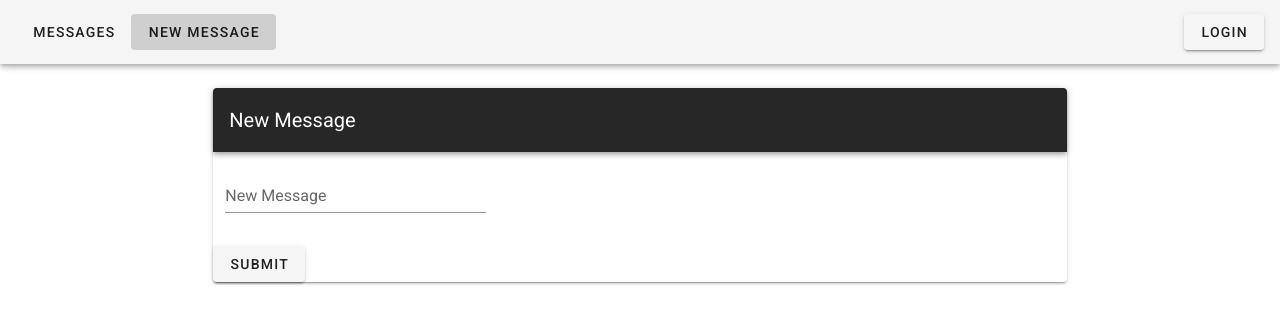
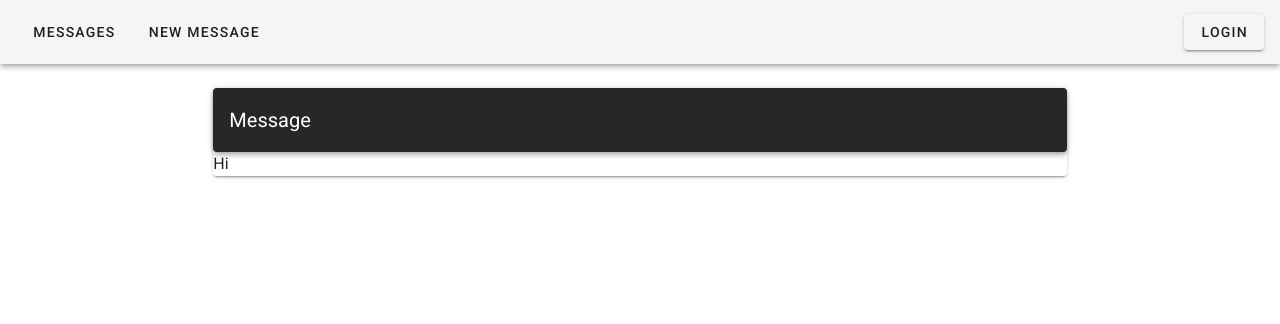
Before and after one commit to Dmitry-White/Vue.js-Playground, a Vue app in the folder vue-node-auth/frontend/: page /message in a window 1280 px wide. Shown: the top 324 px of the page. Built offline with nearby package versions, Linux system fonts and the light colour scheme.

Commit message:
Add message component

```diff
--- a/vue-node-auth/frontend/src/App.vue
+++ b/vue-node-auth/frontend/src/App.vue
@@ -2,7 +2,7 @@
   <v-app>
     <v-app-bar app>
       <v-btn depressed to='/'>Messages</v-btn>
-      <v-btn depressed to='/message'>New Message</v-btn>
+      <v-btn depressed to='/new-message'>New Message</v-btn>
       <v-spacer />
       <v-btn>Login</v-btn>
     </v-app-bar>
--- /dev/null
+++ b/vue-node-auth/frontend/src/components/Message.vue
@@ -0,0 +1,21 @@
+<template>
+  <v-flex sm8 offset-sm2>
+    <v-card>
+      <v-toolbar dark>
+        <v-toolbar-title>Message</v-toolbar-title>
+      </v-toolbar>
+      {{ messageBody }}
+    </v-card>
+  </v-flex>
+</template>
+
+<script>
+export default {
+  name: "Message",
+  data: () => ({
+    messageBody: "Hi",
+  }),
+};
+</script>
+
+<style></style>
--- a/vue-node-auth/frontend/src/plugins/router.js
+++ b/vue-node-auth/frontend/src/plugins/router.js
@@ -3,13 +3,15 @@ import VueRouter from 'vue-router';
 
 import Messages from '../components/Messages.vue';
 import NewMessage from '../components/NewMessage.vue';
+import Message from '../components/Message.vue';
 
 Vue.use(VueRouter);
 
 const routerOptions = {
   routes: [
     { path: '/', component: Messages },
-    { path: '/message', component: NewMessage }
+    { path: '/new-message', component: NewMessage },
+    { path: '/message', component: Message }
   ],
   mode: 'history',
 }
```
